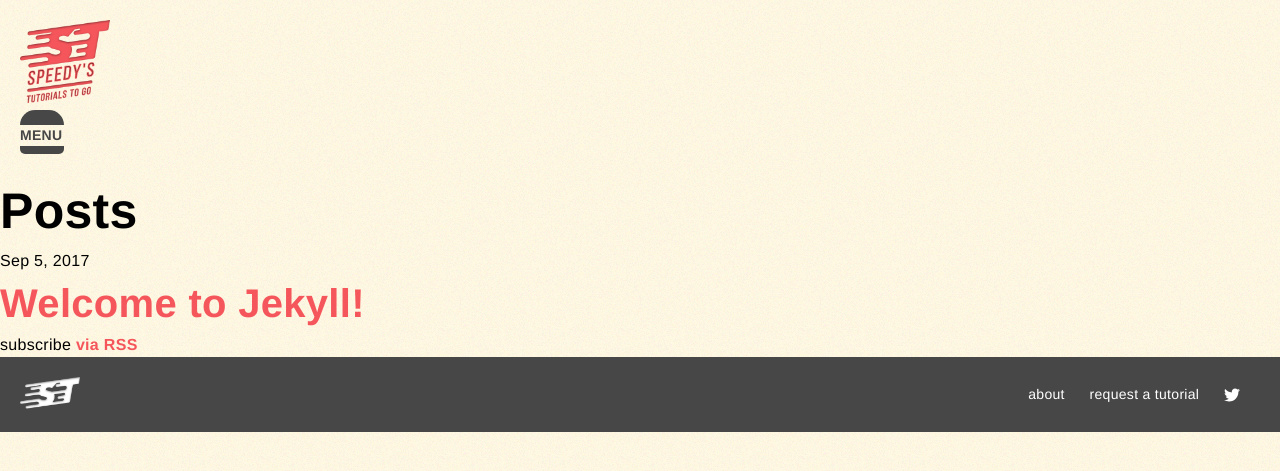
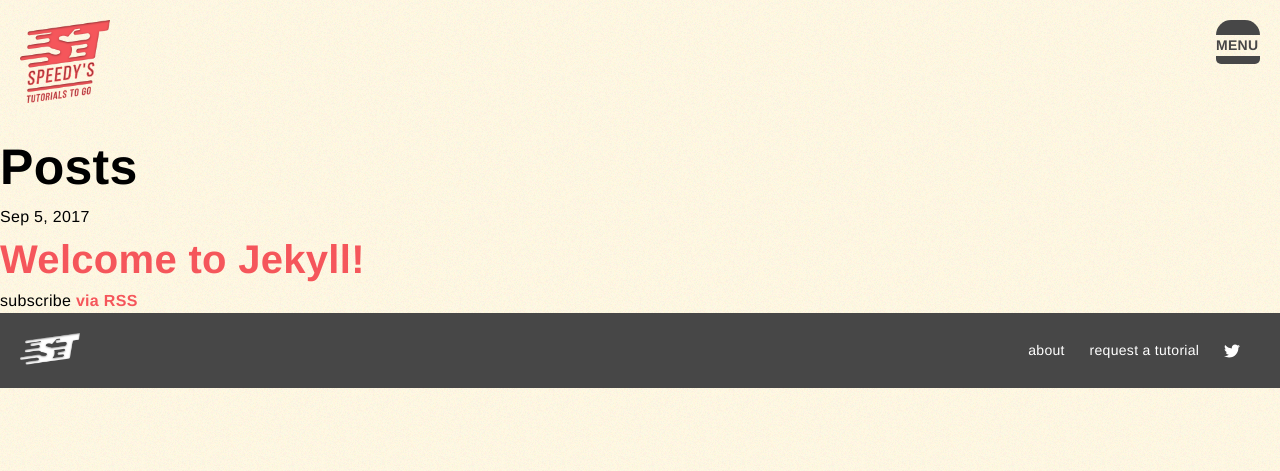
Before and after one commit to danmorrisonNZ/speedyTuts, a Jekyll site: the page built from index.html, in a window 1280 px wide. Shown: the top 471 px of the page. Built offline with Jekyll 4.4.1, drawn with Linux system fonts in a browser that asks for light colours.

Commit message:
re-position hamburger menu

```diff
--- a/_includes/header.html
+++ b/_includes/header.html
@@ -2,8 +2,10 @@
 
   <div class="wrapper">
 
-    <a href="{{ site.baseurl }}/"><div class="logo"></div></a>
-    <a href="#">
+    <a href="{{ site.baseurl }}/" class="vertical-middle inline-block">
+      <div class="logo"></div>
+    </a>
+    <a href="#" class="float-right vertical-middle inline-block">
       <div id="hamburger-menu">
         <div class="top-bun black-background"></div>
         <p class="caps heavy sml black-text">Menu</p>
```
